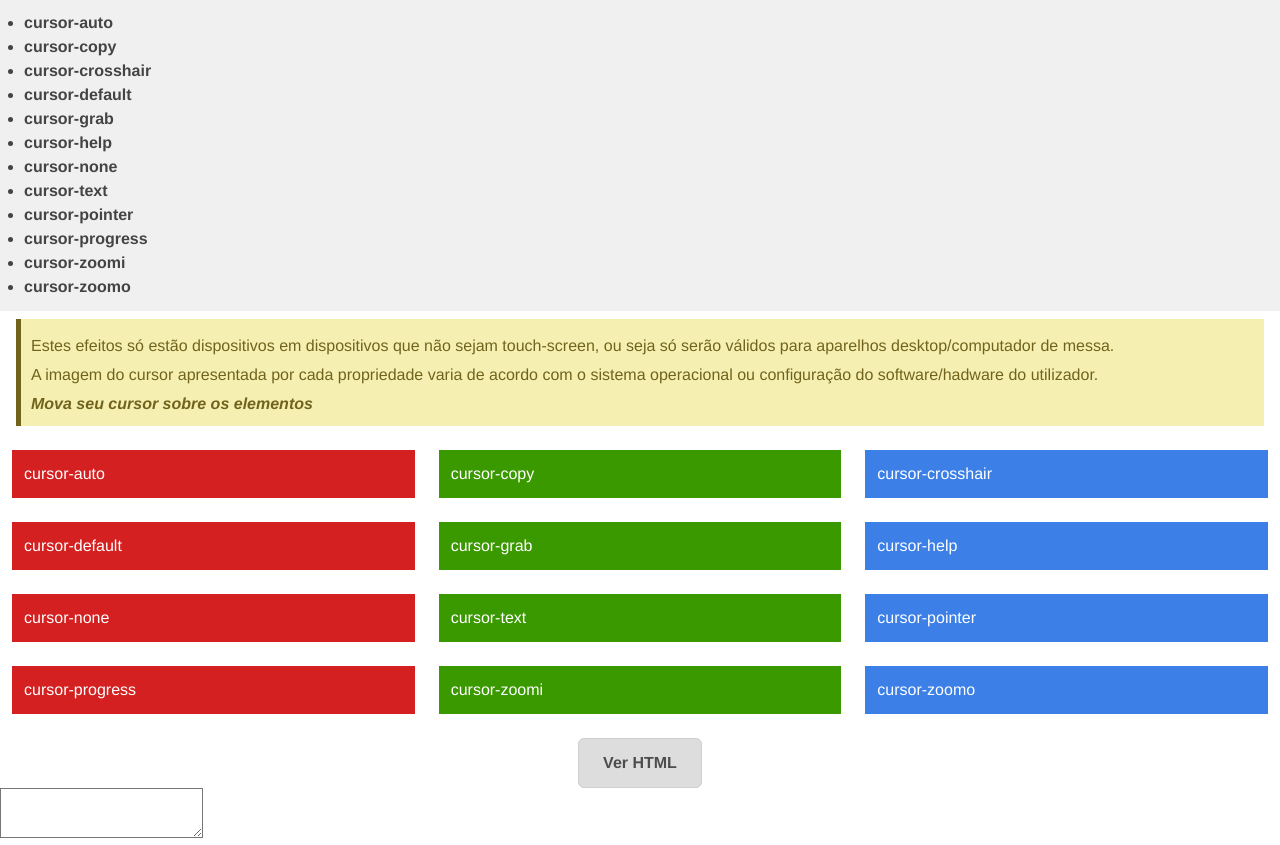
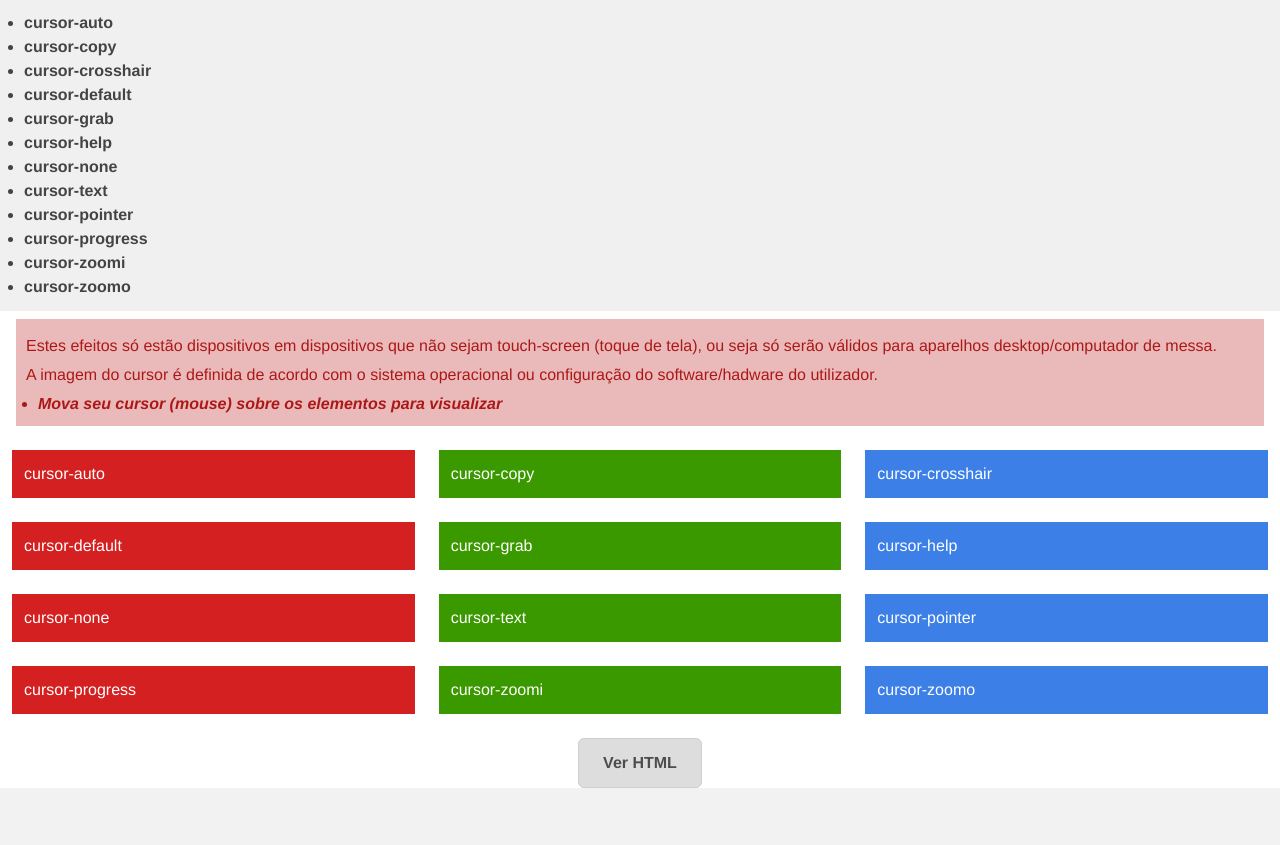
Before and after one commit to Spell-Master/sm-web, a PHP site: page /css/exemplos/cursor.html in a window 1280 px wide. Shown: the part 111-956 px from the top of the page. After the commit the page ends 899 px from the top, so only its background shows below. Run offline with PHP 8.4, Linux system fonts and the light colour scheme.

Commit message:
Ajustes css p3

```diff
--- a/css/css-default.css
+++ b/css/css-default.css
@@ -326,7 +326,10 @@ h6, .h6 {font-size: var(--text-size-h6)}
     word-wrap:break-word;
     background-clip:border-box;
     border-radius:.375rem
-        /*overflow: hidden*/
+    /*overflow: hidden*/
+}
+[class^="alert"] .list, [class^="card"] .list, blockquote[class^="quote"] .list {
+    margin-left: var(--spacing-medium)
 }
 
 .alert-success {background-color:#bdedbc !important; color:#045702}
--- a/css/exemplos/cursor.html
+++ b/css/exemplos/cursor.html
@@ -16,11 +16,13 @@
         <script src="../../lib/prism/prism.js" type="text/javascript"></script>
     </head>
     <body>
-        <div class="container">
-            <div class="bg-dark-grey padding-all text-white">
+        <div class="bg-dark-grey padding-all text-white">
+            <div class="container">
                 <h1>Cursores</h1>
             </div>
-            <div class="bg-light padding-all">
+        </div>
+        <div class="bg-light padding-all">
+            <div class="container">
                 <ul class="margin-left bold">
                     <li>cursor-auto</li>
                     <li>cursor-copy</li>
@@ -36,13 +38,16 @@
                     <li>cursor-zoomo</li>
                 </ul>
             </div>
-            <blockquote class="quote-yellow">
-                <p>Estes efeitos só estão dispositivos em dispositivos que não sejam touch-screen, ou seja só serão válidos para aparelhos
-                    desktop/computador de messa.</p>
-                <p>A imagem do cursor apresentada por cada propriedade varia de acordo com o sistema operacional ou configuração do
-                    software/hadware do utilizador.</p>
-                <p class="italic bold">Mova seu cursor sobre os elementos</p>
+        </div>
+
+        <div class="container">
+            <blockquote class="alert-danger">
+                <p>Estes efeitos só estão dispositivos em dispositivos que não sejam touch-screen (toque de tela),
+                    ou seja só serão válidos para aparelhos desktop/computador de messa.</p>
+                <p>A imagem do cursor é definida de acordo com o sistema operacional ou configuração do software/hadware do utilizador.</p>
+                <p class="list italic bold">Mova seu cursor (mouse) sobre os elementos para visualizar</p>
             </blockquote>
+
             <div class="margin-top">
                 <div class="row-pad text-white">
                     <div class="col-third">
@@ -83,18 +88,17 @@
                     </div>
                 </div>
             </div>
-            <div class="margin-top align-center">
+            <div class="margin-top margin-bottom-max align-center">
                 <button class="btn-default radius-all-min bold" data-code="">Ver HTML</button>
             </div>
         </div>
+
         <div class="modal" id="show-code">
             <div class="modal-box">
                 <div class="modal-header"><span class="font-max">Código Fonte</span></div>
                 <div class="modal-content"><pre><code class="language-html"></code></pre></div>
             </div>
         </div>
-        <textarea>
-        </textarea>
         <script>showCode.init();</script>
     </body>
 </html>
--- a/css/exemplos/tipografia.html
+++ b/css/exemplos/tipografia.html
@@ -62,7 +62,7 @@
                 <span class="bold text-red">&lt;</span> e <span class="bold text-red">&gt;</span>
                 nos exemplos, mas isso é um erro devido a deficiêcia do codec utilizado na
                 demonstração dos exemplos
-                <p class="list margin-left bold">Os tamanhos das fontes serão definidas pela altura do hadware do utilizador</p>
+                <p class="list bold italic">Os tamanhos das fontes por padrão são definidas pelo hadware do utilizador</p>
             </div>
         </div>
 
```
